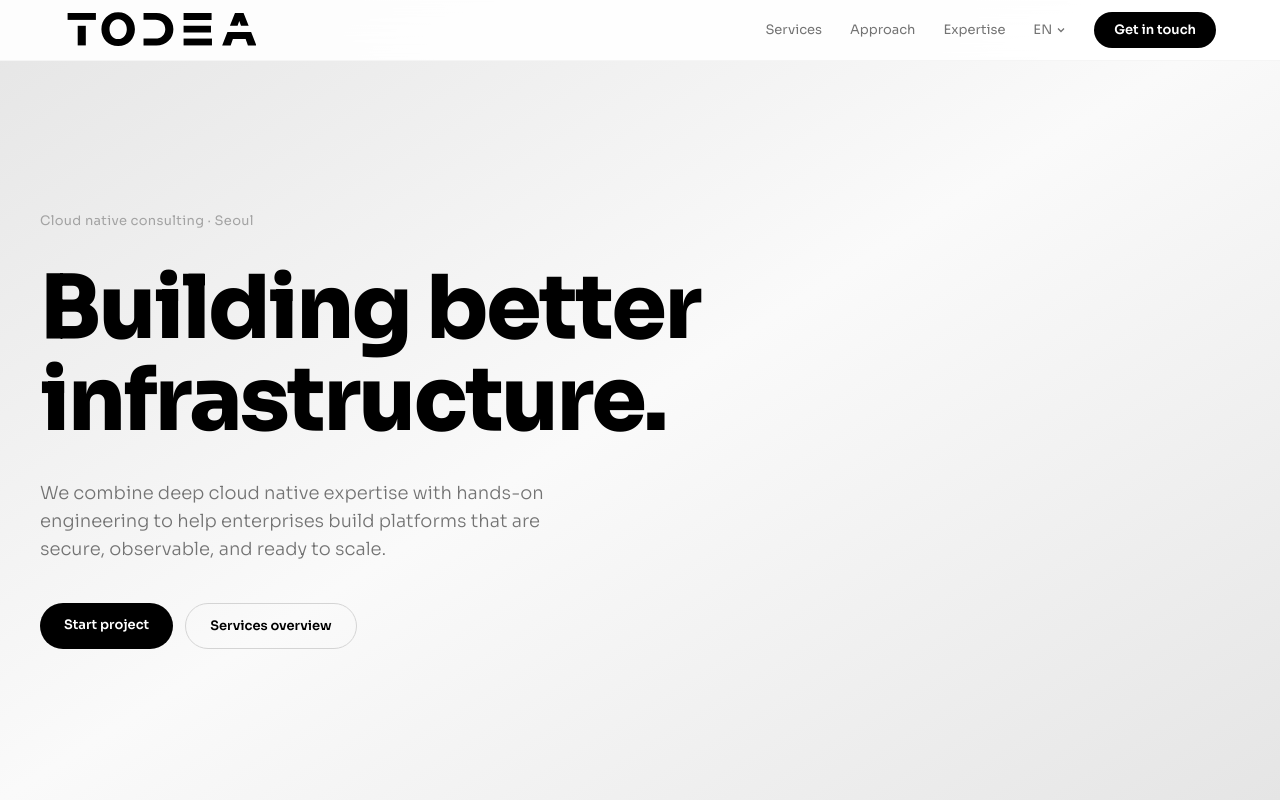
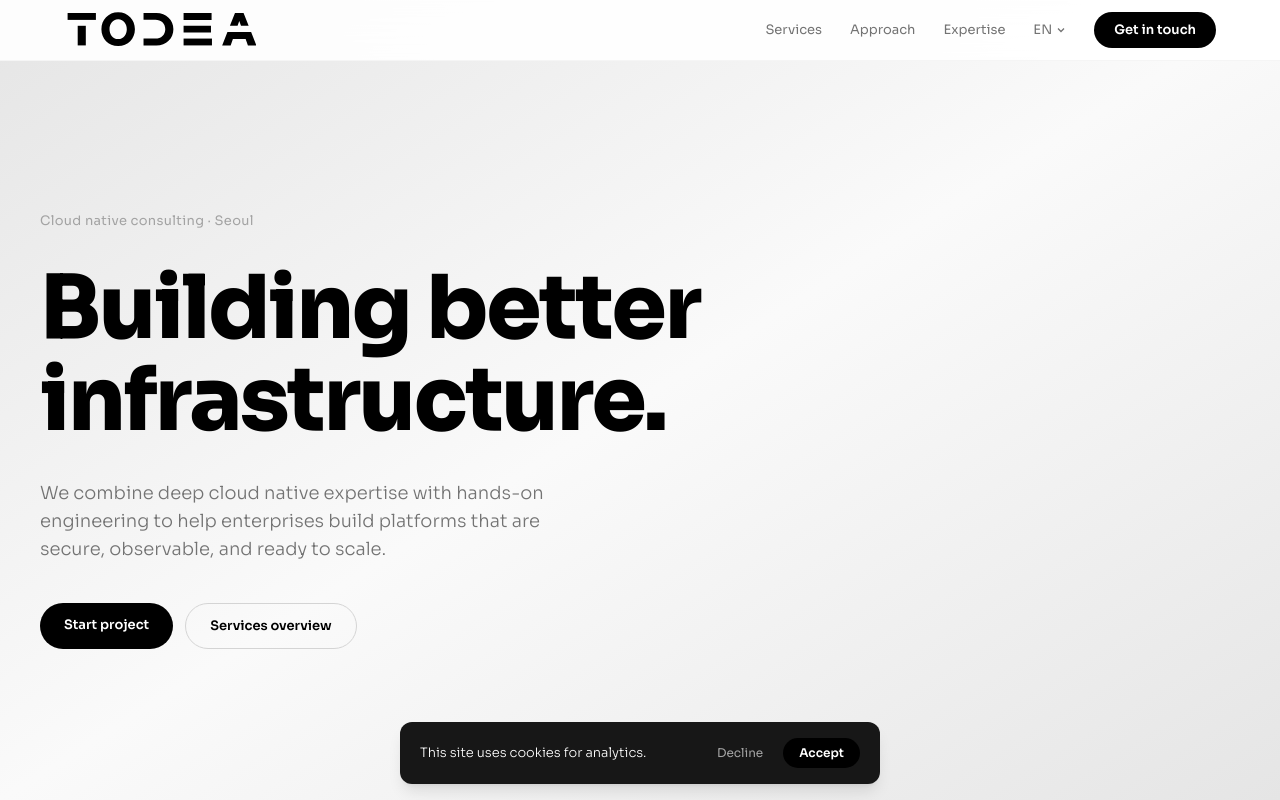
Before and after one commit to TodeaEngineering/website, a Next.js app: page /en in a window 1280 px wide. Shown: the top 800 px of the page. Built offline with nearby package versions, Linux system fonts and the light colour scheme.

Commit message:
add cookie

```diff
--- a/src/app/[locale]/layout.tsx
+++ b/src/app/[locale]/layout.tsx
@@ -4,6 +4,7 @@ import { NextIntlClientProvider } from 'next-intl';
 import { getMessages, setRequestLocale } from 'next-intl/server';
 import { notFound } from 'next/navigation';
 import { routing } from '@/i18n/routing';
+import CookieConsent from '@/components/CookieConsent';
 import '../globals.css';
 
 const sora = Sora({ subsets: ['latin'], variable: '--font-sora' });
@@ -104,16 +105,30 @@ export default async function LocaleLayout({
   return (
     <html lang={locale} className={`${sora.variable} ${notoKR.variable} ${notoJP.variable} ${notoSC.variable}`}>
       <head>
+        <script async src="https://www.googletagmanager.com/gtag/js?id=G-G8K3GV4DB2" />
+        <script
+          dangerouslySetInnerHTML={{
+            __html: `window.dataLayer=window.dataLayer||[];function gtag(){dataLayer.push(arguments);}gtag('consent','default',{analytics_storage:'denied'});var c=localStorage.getItem('cookie-consent');if(c==='granted'){gtag('consent','update',{analytics_storage:'granted'});}gtag('js',new Date());gtag('config','G-G8K3GV4DB2');`,
+          }}
+        />
+        <meta name="theme-color" content="#000000" />
         <meta httpEquiv="X-Content-Type-Options" content="nosniff" />
         <meta name="referrer" content="strict-origin-when-cross-origin" />
         <meta
           httpEquiv="Content-Security-Policy"
-          content="default-src 'self'; script-src 'self' 'unsafe-inline'; style-src 'self' 'unsafe-inline' https://fonts.googleapis.com; font-src 'self' https://fonts.gstatic.com; img-src 'self' data:; connect-src 'self'; base-uri 'self'; form-action 'self'"
+          content="default-src 'self'; script-src 'self' 'unsafe-inline' https://www.googletagmanager.com https://www.google-analytics.com; style-src 'self' 'unsafe-inline' https://fonts.googleapis.com; font-src 'self' https://fonts.gstatic.com; img-src 'self' data: https://www.google-analytics.com https://www.googletagmanager.com; connect-src 'self' https://www.google-analytics.com https://analytics.google.com https://region1.google-analytics.com; base-uri 'self'; form-action 'self'"
         />
       </head>
       <body className="bg-white text-black font-sora antialiased">
+        <a
+          href="#main"
+          className="sr-only focus:not-sr-only focus:absolute focus:z-[100] focus:top-2 focus:left-2 focus:bg-brand focus:text-white focus:px-4 focus:py-2 focus:rounded-full focus:text-sm"
+        >
+          Skip to content
+        </a>
         <NextIntlClientProvider messages={messages}>
           {children}
+          <CookieConsent />
         </NextIntlClientProvider>
       </body>
     </html>
--- a/src/app/[locale]/page.tsx
+++ b/src/app/[locale]/page.tsx
@@ -56,7 +56,7 @@ export default async function HomePage({
         dangerouslySetInnerHTML={{ __html: JSON.stringify(jsonLd) }}
       />
       <Nav />
-      <main>
+      <main id="main">
         <Hero />
         <Services />
         <Approach />
--- /dev/null
+++ b/src/components/CookieConsent.tsx
@@ -0,0 +1,59 @@
+'use client';
+
+import { useState, useEffect } from 'react';
+import { useTranslations } from 'next-intl';
+
+declare global {
+  interface Window {
+    gtag?: (...args: unknown[]) => void;
+  }
+}
+
+export default function CookieConsent() {
+  const t = useTranslations('CookieConsent');
+  const [visible, setVisible] = useState(false);
+
+  useEffect(() => {
+    const consent = localStorage.getItem('cookie-consent');
+    if (!consent) {
+      setVisible(true);
+    }
+  }, []);
+
+  function accept() {
+    localStorage.setItem('cookie-consent', 'granted');
+    window.gtag?.('consent', 'update', { analytics_storage: 'granted' });
+    setVisible(false);
+  }
+
+  function decline() {
+    localStorage.setItem('cookie-consent', 'denied');
+    setVisible(false);
+  }
+
+  if (!visible) return null;
+
+  return (
+    <div className="fixed bottom-0 inset-x-0 z-50 p-4">
+      <div className="max-w-[480px] mx-auto bg-neutral-900 text-white rounded-xl px-5 py-4 flex items-center gap-4 shadow-lg">
+        <p className="text-[13px] font-light leading-snug flex-1">
+          {t('message')}
+        </p>
+        <div className="flex gap-2 shrink-0">
+          <button
+            onClick={decline}
+            className="text-[12px] text-neutral-400 hover:text-white transition-colors px-3 py-1.5"
+          >
+            {t('decline')}
+          </button>
+          <button
+            onClick={accept}
+            className="text-[12px] font-semibold bg-brand text-white px-4 py-1.5 rounded-full hover:opacity-80 transition-opacity"
+          >
+            {t('accept')}
+          </button>
+        </div>
+      </div>
+    </div>
+  );
+}
--- a/src/components/Footer.tsx
+++ b/src/components/Footer.tsx
@@ -37,7 +37,7 @@ export default function Footer() {
                 {t('company_info')}
               </p>
               <p className="text-[12px] text-neutral-600">
-                {t('copyright')}
+                &copy; {new Date().getFullYear()} Todea. All rights reserved.
               </p>
             </div>
 
--- a/src/components/Hero.tsx
+++ b/src/components/Hero.tsx
@@ -29,7 +29,7 @@ export default function Hero() {
           style={{ animationDelay: '0.46s' }}
         >
           <a
-            href="#contact"
+            href="mailto:ivan@todea.co.kr"
             className="bg-brand text-white text-[13px] font-semibold px-6 py-3 rounded-full hover:opacity-80 transition-opacity"
           >
             {t('cta1')}
--- a/src/messages/en.json
+++ b/src/messages/en.json
@@ -77,5 +77,10 @@
   "Footer": {
     "company_info": "Todea · Seoul, South Korea",
     "copyright": "COPYRIGHT 2025 TODEA. ALL RIGHTS RESERVED."
+  },
+  "CookieConsent": {
+    "message": "This site uses cookies for analytics.",
+    "accept": "Accept",
+    "decline": "Decline"
   }
 }
--- a/src/messages/ja.json
+++ b/src/messages/ja.json
@@ -77,5 +77,10 @@
   "Footer": {
     "company_info": "Todea · 韓国ソウル",
     "copyright": "COPYRIGHT 2025 TODEA. ALL RIGHTS RESERVED."
+  },
+  "CookieConsent": {
+    "message": "このサイトは分析のためにCookieを使用しています。",
+    "accept": "同意",
+    "decline": "拒否"
   }
 }
--- a/src/messages/ko.json
+++ b/src/messages/ko.json
@@ -77,5 +77,10 @@
   "Footer": {
     "company_info": "Todea · 대한민국 서울",
     "copyright": "COPYRIGHT 2025 TODEA. ALL RIGHTS RESERVED."
+  },
+  "CookieConsent": {
+    "message": "이 사이트는 분석을 위해 쿠키를 사용합니다.",
+    "accept": "동의",
+    "decline": "거부"
   }
 }
--- a/src/messages/zh.json
+++ b/src/messages/zh.json
@@ -77,5 +77,10 @@
   "Footer": {
     "company_info": "Todea · 韩国首尔",
     "copyright": "COPYRIGHT 2025 TODEA. ALL RIGHTS RESERVED."
+  },
+  "CookieConsent": {
+    "message": "本网站使用Cookie进行分析。",
+    "accept": "同意",
+    "decline": "拒绝"
   }
 }
```
